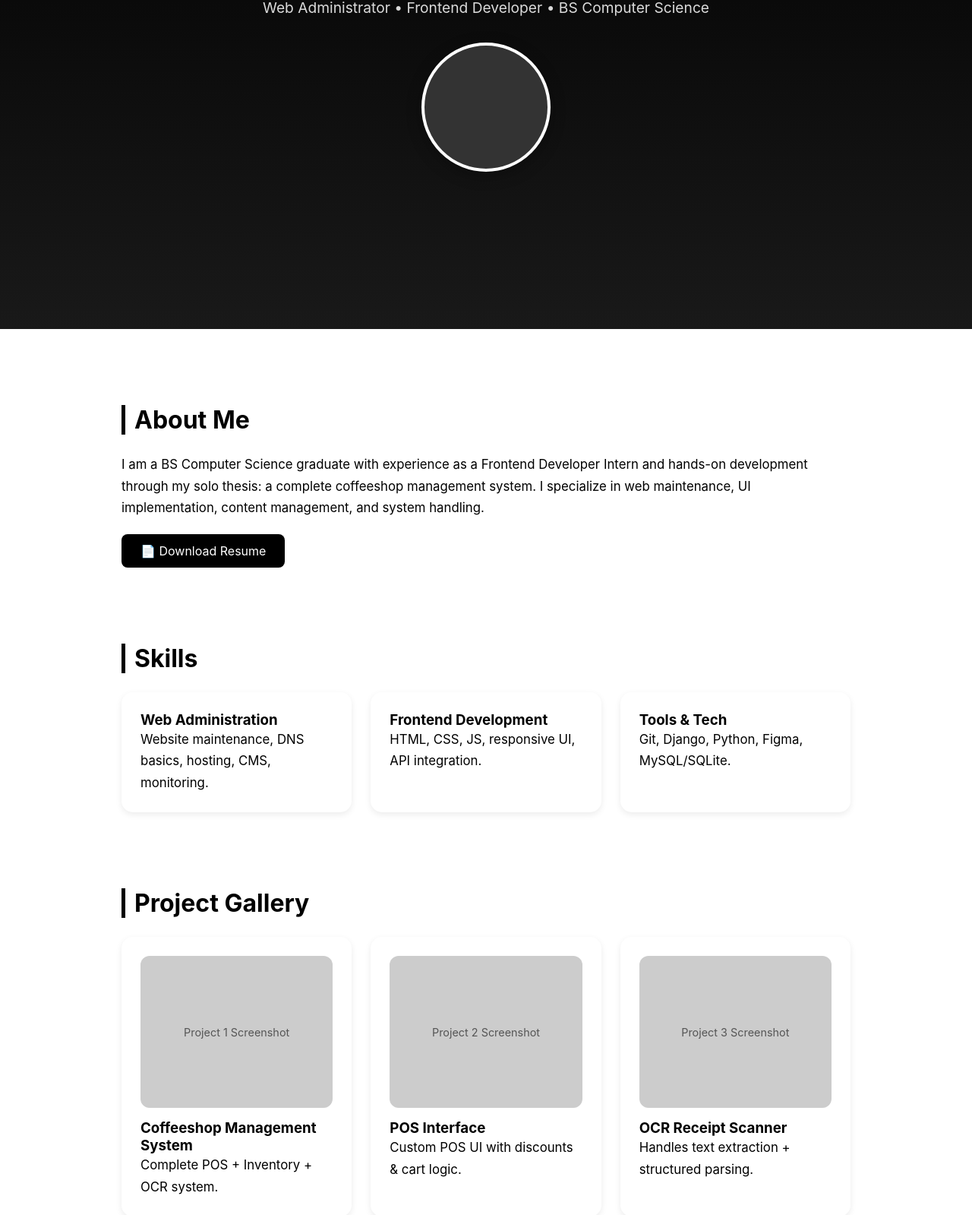
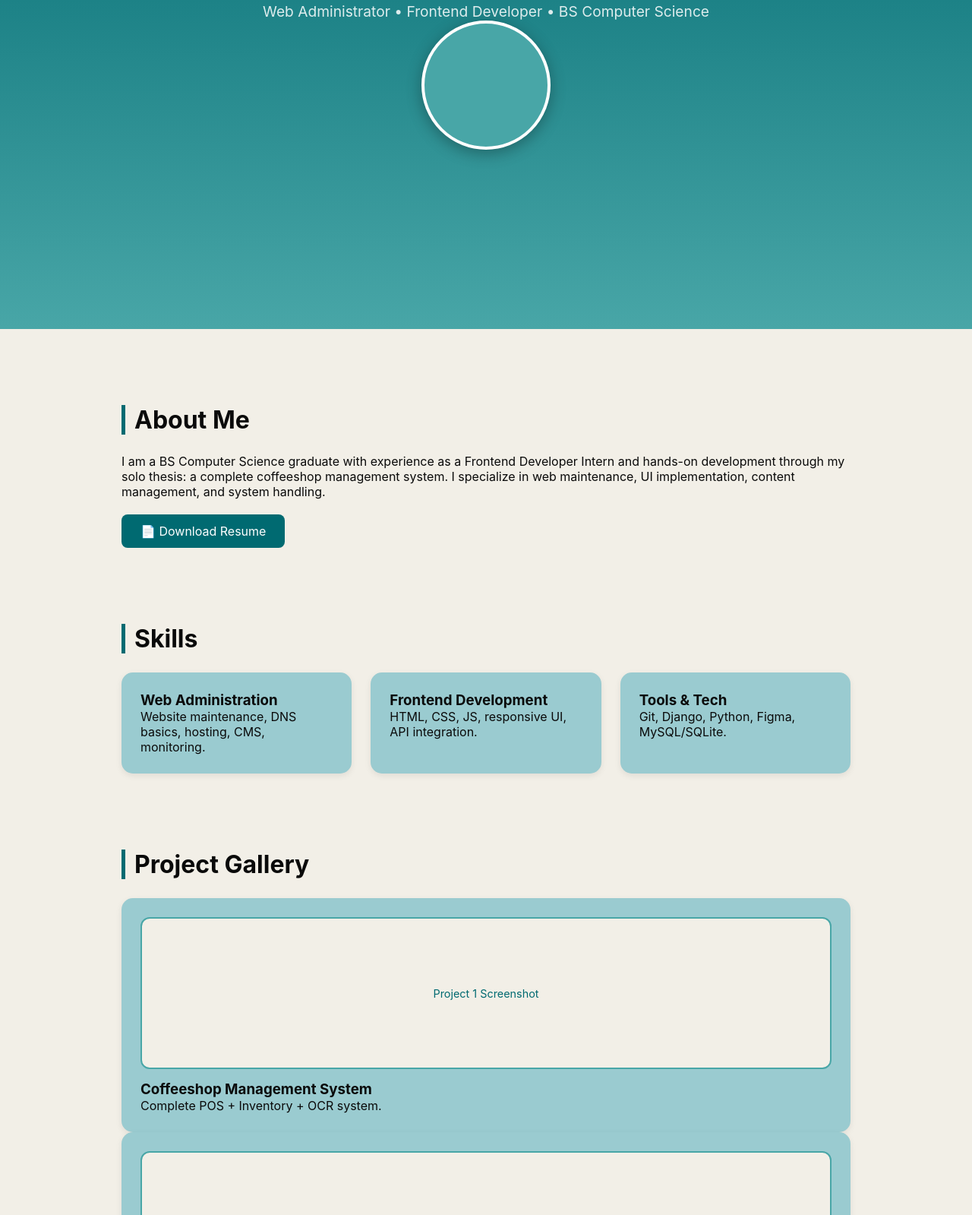
Before and after one commit to devchristine08/CJCC-portfolio, a plain HTML site: page index.html in a window 1280 px wide. Shown: the part 367-1966 px from the top of the page at 76% size. Drawn offline with Linux system fonts and the light colour scheme; a script that the page names is missing.

Commit message:
Refactor CSS variables and styles for consistency

```diff
--- a/style.css
+++ b/style.css
@@ -7,6 +7,7 @@
   --white: #ffffff;
 }
 
+/* RESET */
 * {
   margin: 0;
   padding: 0;
@@ -14,10 +15,11 @@
   scroll-behavior: smooth;
 }
 
+/* BODY */
 body {
   font-family: "Inter", Arial, sans-serif;
-  background: var(--white);
-  color: var(--black);
+  background: var(--bg-light);
+  color: var(--text-dark);
   padding-top: 80px;
 }
 
@@ -26,7 +28,7 @@ nav {
   position: fixed;
   top: 0;
   width: 100%;
-  background: rgba(0, 0, 0, 0.85);
+  background: var(--accent-dark);
   padding: 18px 30px;
   display: flex;
   justify-content: center;
@@ -56,7 +58,7 @@ header {
   align-items: center;
   text-align: center;
   padding: 0 20px;
-  background: linear-gradient(to bottom, #000, #191919);
+  background: linear-gradient(to bottom, var(--accent-dark), var(--accent-mid));
   color: var(--white);
   animation: fadeIn 1.2s ease;
 }
@@ -73,12 +75,6 @@ header p {
 }
 
 /* PROFILE PHOTO */
-.profile-container {
-  display: flex;
-  justify-content: center;
-  margin-top: 30px;
-}
-
 .profile-photo {
   width: 170px;
   height: 170px;
@@ -86,11 +82,12 @@ header p {
   border: 4px solid var(--white);
   background-size: cover;
   background-position: center;
-  background-color: #333;
+  background-color: var(--accent-mid);
   box-shadow: 0 5px 20px rgba(0,0,0,0.3);
+  margin-bottom: 20px;
 }
 
-/* SECTIONS */
+/* SECTION */
 section {
   max-width: 1000px;
   margin: 100px auto;
@@ -102,24 +99,19 @@ h2 {
   font-size: 2rem;
   margin-bottom: 25px;
   font-weight: 700;
-  border-left: 5px solid #000;
+  border-left: 5px solid var(--accent-dark);
   padding-left: 12px;
 }
 
-p {
-  line-height: 1.7;
-  font-size: 1.05rem;
-}
-
-/* GRID / CARDS */
-.skills-grid, .projects-grid {
+/* SKILLS + CARDS */
+.skills-grid {
   display: grid;
   grid-template-columns: repeat(auto-fit, minmax(280px, 1fr));
   gap: 25px;
 }
 
 .card {
-  background: var(--gray);
+  background: var(--accent-soft);
   padding: 25px;
   border-radius: 15px;
   box-shadow: 0 3px 8px rgba(0,0,0,0.08);
@@ -131,18 +123,19 @@ p {
   box-shadow: 0 6px 16px rgba(0,0,0,0.12);
 }
 
-/* PROJECT GALLERY */
+/* PROJECT IMAGE */
 .project-img {
   width: 100%;
   height: 200px;
-  background: #ccc;
+  background: var(--bg-light);
+  border: 2px solid var(--accent-mid);
   border-radius: 12px;
   margin-bottom: 15px;
   display: flex;
   justify-content: center;
   align-items: center;
   font-size: 0.9rem;
-  color: #555;
+  color: var(--accent-dark);
 }
 
 /* RESUME BUTTON */
@@ -150,8 +143,8 @@ p {
   display: inline-block;
   margin-top: 20px;
   padding: 12px 25px;
-  background: #000;
-  color: #fff;
+  background: var(--accent-dark);
+  color: var(--white);
   text-decoration: none;
   border-radius: 8px;
   font-size: 1rem;
@@ -159,18 +152,12 @@ p {
 }
 
 .resume-btn:hover {
-  opacity: 0.8;
-}
-
-/* CONTACT */
-#contact p {
-  margin: 5px 0;
-  font-size: 1.1rem;
+  background: var(--accent-mid);
 }
 
 /* FOOTER */
 footer {
-  background: #000;
+  background: var(--accent-dark);
   color: var(--white);
   text-align: center;
   padding: 40px 20px;
```
